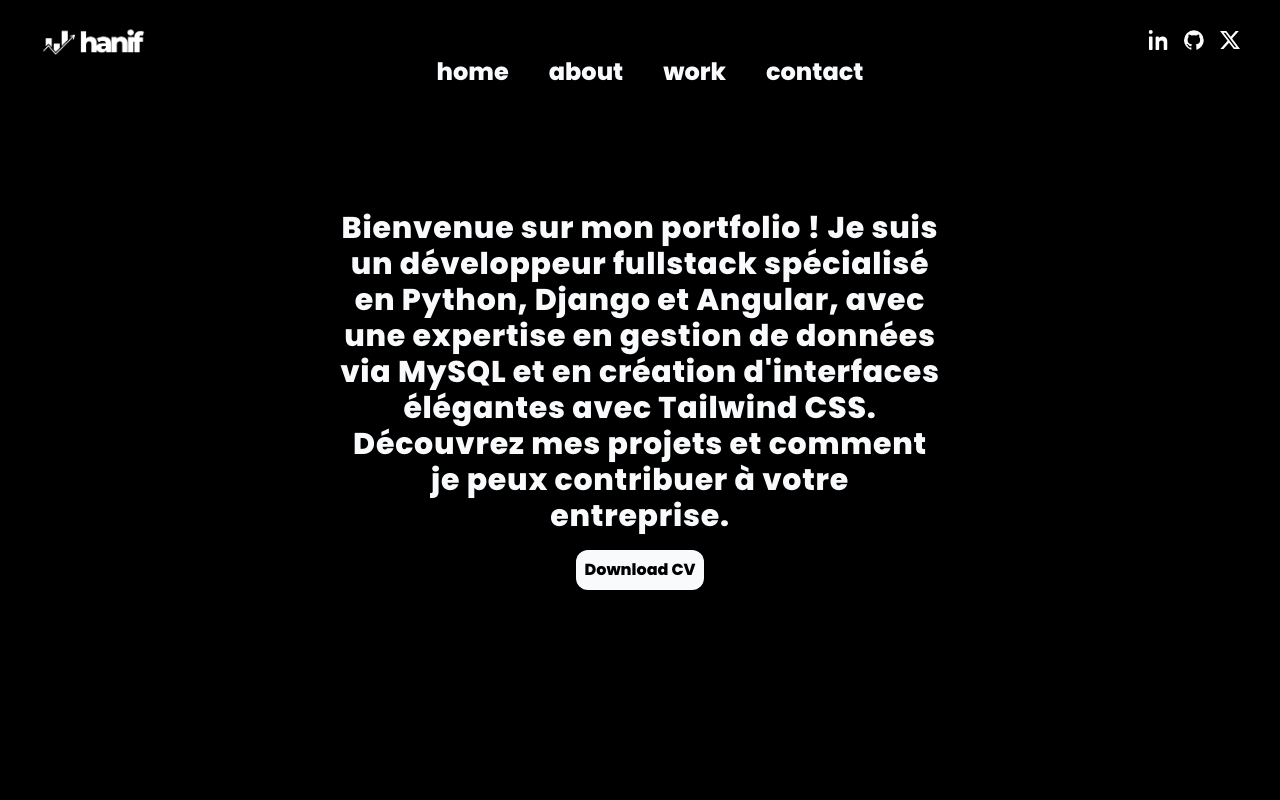
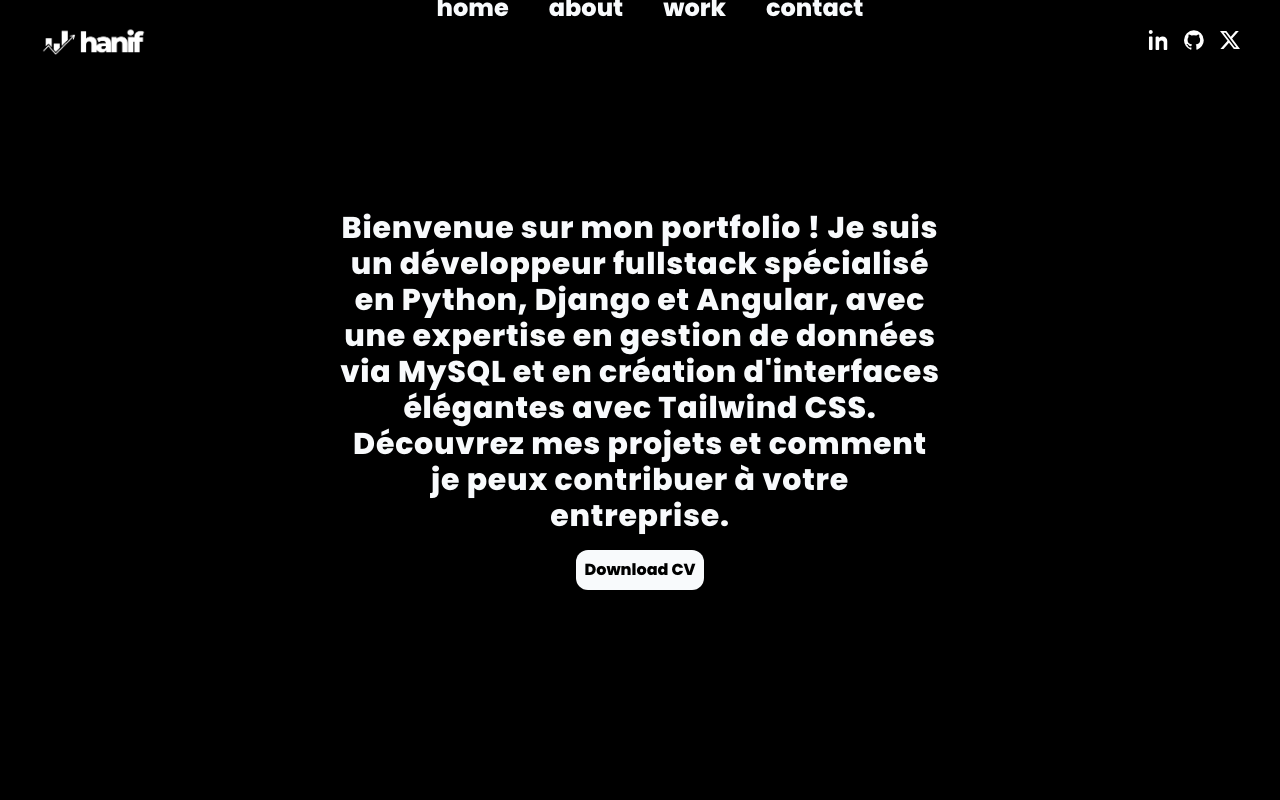
Before and after one commit to Djanfarouhanif/hanif_portf, an Angular app in the folder core/: page / in a window 1280 px wide. Shown: the top 800 px of the page. Built offline with nearby package versions, Linux system fonts and the light colour scheme.

Commit message:
nav  bar add toggle menu

```diff
--- a/core/src/app/navbar/navbar.component.html
+++ b/core/src/app/navbar/navbar.component.html
@@ -15,7 +15,7 @@
         </ng-template>
     </button>
     <!--Fonction pour faire monter ou descender la nav si c'est screen-->
-    <nav [ngClass]="{'translate-y-full': !isMenuOpen}" class="flex  justify-center space-x-10 contact:space-x-0 contact:bg-black contact:opacity-[0.9] contact:w-full  text-slate-50 contact:absolute contact:flex-col contact:top-0 contact:h-screen text-2xl contact:-translate-y-full contact:space-y-4">
+    <nav (click)="toggleMenu()" [ngClass]="isMenuOpen ? 'translate-y-0': '-translate-y-full' " class="flex items-center  justify-center space-x-10 contact:space-x-0 contact:bg-black contact:opacity-[0.9] contact:w-full  text-slate-50 contact:absolute contact:flex-col contact:top-0 contact:h-screen text-2xl  contact:space-y-4 transition-all">
         <button class="hover:text-[#848282b7] transition-all contact:text-slate-5" (click)="goTonextsection('home')">home</button>
         <button class="hover:text-[#848282b7] transition-all contact:text-slate-5" (click)="goTonextsection('about')">about</button>
         <button class="hover:text-[#848282b7] transition-all contact:text-slate-5" (click)="goTonextsection('work')">work</button>
```
